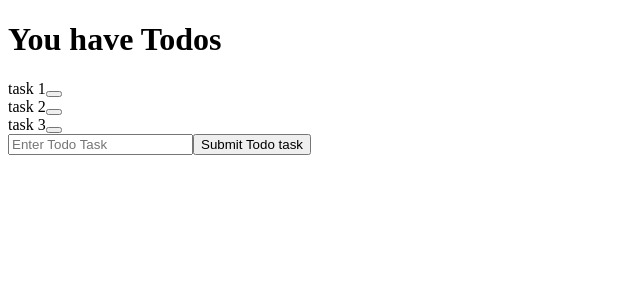
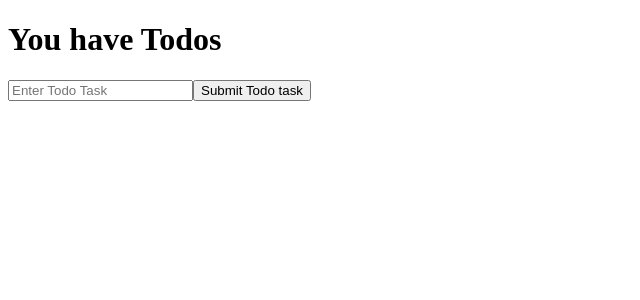
Before and after one commit to bcostaaa01/todo-list-react, a React (Create React App) app: page / in a window 1280 px wide. Shown: the top 300 px of the page, without its empty margins (0-640 px from the left). Built offline with nearby package versions, Linux system fonts and the light colour scheme.

Commit message:
Update App.js Change todoTasks array content to empty - l.9

```diff
--- a/src/App.js
+++ b/src/App.js
@@ -6,7 +6,7 @@ import SubmitForm from './submitform';
 
 class App extends React.Component {
   state = {
-    todoTasks: ["task 1", "task 2", "task 3"]
+    todoTasks: []
   };
 
   handleDelete = (index) => {
```
